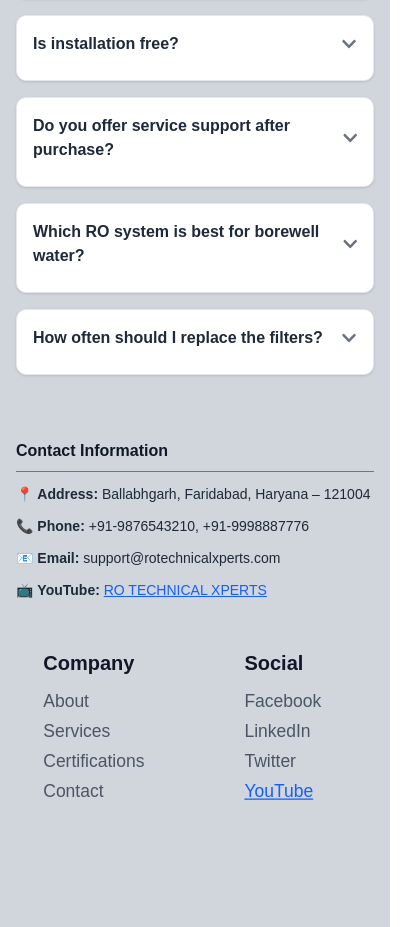
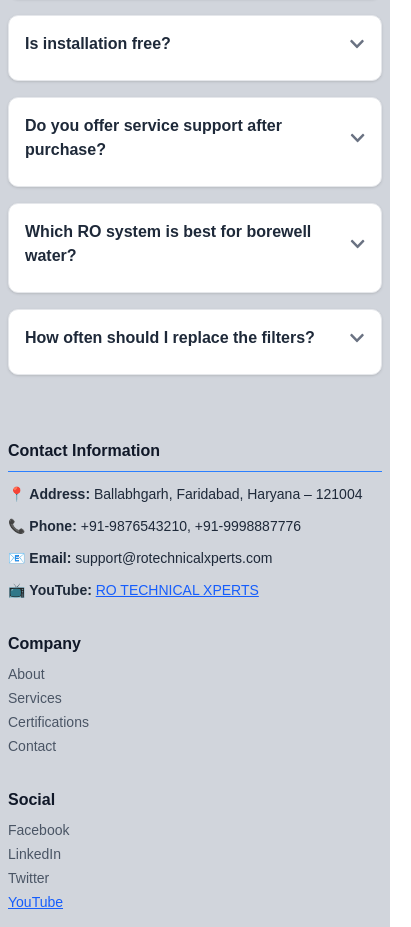
Before and after one commit to pratap26pps/RoSite, a Next.js app: page /admin/products/addcategoryproduct in a window 390 px wide. Shown: the part 1065-1992 px from the top of the page, 411 px wide, since content can reach past the window. Built offline with nearby package versions, Linux system fonts and the light colour scheme; no server answers.

Commit message:
responsiveness

```diff
--- a/src/components/Footer.js
+++ b/src/components/Footer.js
@@ -33,8 +33,8 @@ export default function Footer() {
   };
 
   return (
-    <footer className="bg-gray-300 text-gray-800 px-4 pt-16 pb-10 relative">
-      <div className="max-w-7xl mx-auto grid grid-cols-1 gap-16">
+    <footer className="bg-gray-300 text-gray-800 px-2 sm:px-4 pt-16 pb-10 relative w-full max-w-[100vw] overflow-x-hidden">
+      <div className="max-w-7xl mx-auto flex flex-col gap-16 w-full">
         {/* FAQs */}
         <div>
           <h2 className="text-2xl font-bold mb-6 text-gray-900 border-b-2 border-blue-500 pb-2">
@@ -48,7 +48,7 @@ export default function Footer() {
                 className="bg-white p-4 rounded-lg shadow border border-gray-200 cursor-pointer transition-all duration-300"
               >
                 <div className="flex justify-between items-center">
-                  <h3 className="font-semibold text-base text-gray-800">{faq.question}</h3>
+                  <h3 className="font-semibold text-base text-gray-800 break-words max-w-full">{faq.question}</h3>
                   {activeIndex === i ? (
                     <FaChevronUp className="text-gray-500" />
                   ) : (
@@ -68,50 +68,50 @@ export default function Footer() {
         </div>
 
         {/* Footer Main Content */}
-        <div className=" flex flex-col lg:flex-row lg:justify-between  gap-10">
+        <div className="flex flex-col md:flex-row md:gap-x-12  gap-y-8 md:gap-y-0 w-full">
           {/* Contact Info */}
-          <div className="space-y-3  text-sm">
+          <div className="space-y-3 text-sm flex-1 min-w-0">
             <h3 className="text-base font-semibold text-gray-900 border-b border-blue-500 pb-2">
               Contact Information
             </h3>
-            <p>📍 <strong>Address:</strong> Ballabhgarh, Faridabad, Haryana – 121004</p>
-            <p>📞 <strong>Phone:</strong> +91-9876543210, +91-9998887776</p>
-            <p>📧 <strong>Email:</strong> support@rotechnicalxperts.com</p>
-            <p>📺 <strong>YouTube:</strong>{" "}
+            <p className="break-words max-w-full">📍 <strong>Address:</strong> Ballabhgarh, Faridabad, Haryana – 121004</p>
+            <p className="break-words max-w-full">📞 <strong>Phone:</strong> +91-9876543210, +91-9998887776</p>
+            <p className="break-words max-w-full">📧 <strong>Email:</strong> support@rotechnicalxperts.com</p>
+            <p className="break-words max-w-full">📺 <strong>YouTube:</strong>{" "}
               <a
                 href="https://youtube.com/@rotechnicalxperts"
                 target="_blank"
                 rel="noreferrer"
-                className="text-blue-600 underline"
+                className="text-blue-600 underline break-words max-w-full"
               >
                 RO TECHNICAL XPERTS
               </a>
             </p>
           </div>
 
-        <div className="flex gap-20 scale-125 mt-6 mr-0 ml-16 lg:ml-0 lg:mr-7">
+          <div className="flex flex-col sm:flex-row gap-y-8 gap-x-12 flex-1 min-w-0">
             {/* Company Links */}
-          <div className="space-y-2 text-sm">
+            <div className="space-y-2 text-sm min-w-0">
               <h3 className="text-base font-semibold text-gray-900">Company</h3>
               <ul className="text-gray-600 space-y-1">
-              <li><a href="/about">About</a></li>
-              <li><a href="#">Services</a></li>
-              <li><a href="#">Certifications</a></li>
-              <li><a href="#">Contact</a></li>
+                <li><a href="/about" className="break-words max-w-full">About</a></li>
+                <li><a href="#" className="break-words max-w-full">Services</a></li>
+                <li><a href="#" className="break-words max-w-full">Certifications</a></li>
+                <li><a href="#" className="break-words max-w-full">Contact</a></li>
               </ul>
             </div>
 
             {/* Social Links */}
-          <div className="space-y-2 text-sm">
+            <div className="space-y-2 text-sm min-w-0">
               <h3 className="text-base font-semibold text-gray-900">Social</h3>
               <ul className="text-gray-600 space-y-1">
-              <li><a href="#">Facebook</a></li>
-              <li><a href="#">LinkedIn</a></li>
-              <li><a href="#">Twitter</a></li>
+                <li><a href="#" className="break-words max-w-full">Facebook</a></li>
+                <li><a href="#" className="break-words max-w-full">LinkedIn</a></li>
+                <li><a href="#" className="break-words max-w-full">Twitter</a></li>
                 <li>
                   <a
                     href="https://youtube.com/@rotechnicalxperts"
-                  className="text-blue-600 underline"
+                    className="text-blue-600 underline break-words max-w-full"
                     target="_blank"
                     rel="noreferrer"
                   >
@@ -121,12 +121,10 @@ export default function Footer() {
               </ul>
             </div>
           </div>
-
-
         </div>
 
         {/* Footer Bottom */}
-        <div className="mt-12 text-center text-gray-500 text-sm border-t border-gray-300 pt-6">
+        <div className="mt-12 text-center text-gray-500 text-sm border-t border-gray-300 pt-6 w-full break-words max-w-full">
           &copy; {new Date().getFullYear()} RO TECHNICAL XPERTS. All rights reserved.
         </div>
       </div>
--- a/src/components/HeroSection.js
+++ b/src/components/HeroSection.js
@@ -149,11 +149,12 @@ export default function HeroSection() {
             </div>
 
             <div className={`flex flex-col sm:flex-row gap-4 mt-6  ${animateButtons ? "opacity-100 translate-y-0" : "opacity-0 translate-y-6"} transition-opacity duration-1000`}>
-              <button className="bg-blue-600 text-white px-6 py-3 cursor-pointer rounded-full flex items-center gap-2 hover:bg-blue-700 transition">
+              <button             className="bg-blue-600 hover:bg-blue-700 cursor-pointer text-white px-5 py-2.5 sm:px-6 sm:py-3 rounded-full flex   justify-center gap-2 shadow-md transition text-sm sm:text-base"
+>
                 <ShoppingBag className="w-5 h-5" />
                 Order Now
               </button>
-              <button className="border border-blue-400 cursor-pointer text-blue-600 px-6 py-3 rounded-full flex items-center gap-2 hover:bg-blue-50 transition">
+              <button             className="border border-blue-400 cursor-pointer text-blue-600 hover:bg-blue-50 px-5 py-2.5 sm:px-6 sm:py-3 rounded-full flex justify-center gap-2 transition text-sm sm:text-base">
                 <Search className="w-5 h-5" />
                 Read More
               </button>
--- a/src/components/Navbar.js
+++ b/src/components/Navbar.js
@@ -48,13 +48,13 @@ export default function PremiumNavigation() {
       <nav className="fixed w-full z-50 backdrop-blur-md  bg-white   ">
         <div className="relative flex justify-between lg:justify-around items-center px-6 py-4">
           {/* Logo */}
-          <div className="flex items-center">
+          <div className="flex relative items-center">
       <Image
         src="/images/rologo.png"
         alt="RO Logo"
         width={70}
-        height={70}
-        className="cursor-pointer transition-all duration-300"
+        height={50}
+        className="cursor-pointer transition-all  -mt-4 duration-300"
         onClick={() => router.push("/")}
       />
     </div>
```
Lines whose indentation alone changed are shown as unchanged.
